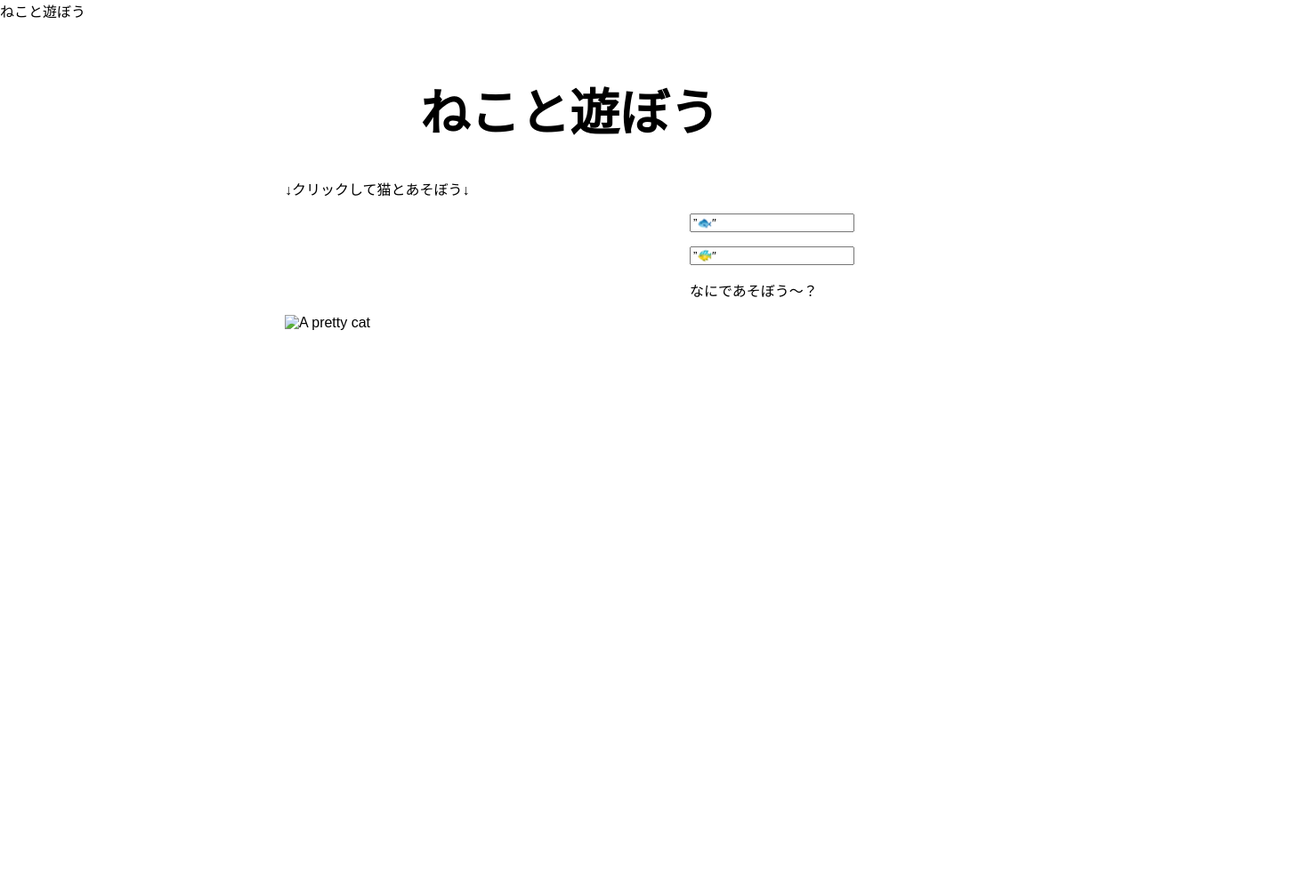
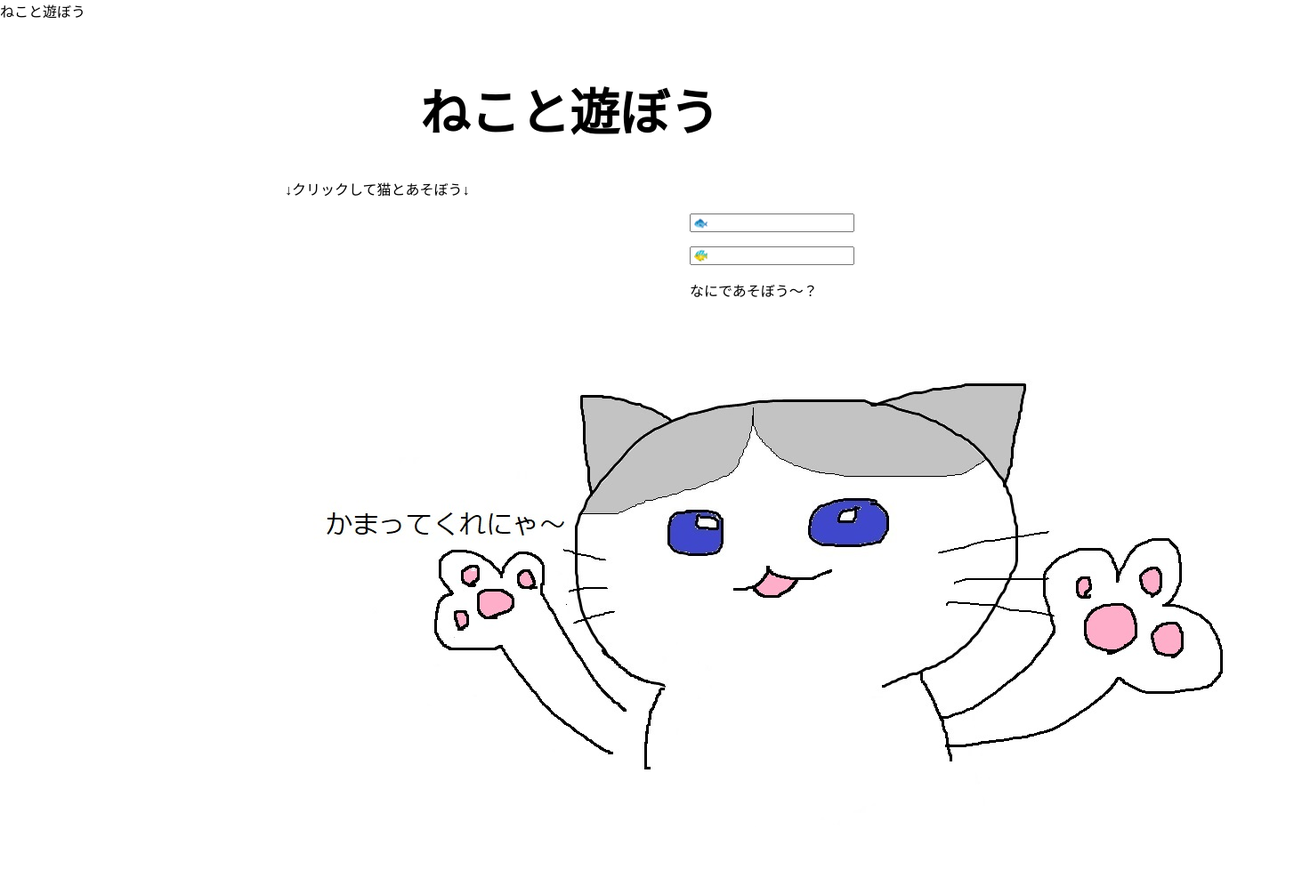
Before and after one commit to Matsuiiii/my-first-static-web-app, a website: page src/index.html in a window 1280 px wide. Shown: the whole page at 89% size, 1472 px wide, since content can reach past the window. Before the commit the page ends 800 px from the top, so only its background shows below. Drawn offline with Linux system fonts and the light colour scheme.

Commit message:
Update index.html

```diff
--- a/src/index.html
+++ b/src/index.html
@@ -15,13 +15,13 @@
      <p>↓クリックして猫とあそぼう↓</p>
     <p></p>
     <Marquee behavior ="alternate">
-     <input type=”button” onclick=”bluefish()” value=”🐟″>
+     <input type=”button” onclick=”bluefish()” value=🐟>
      <p></p>
-     <input type=”button” onclick=”redfish()” value=”🐠″>
+     <input type=”button” onclick=”redfish()” value=🐠>
       <p>なにであそぼう～？</p>
     </Marquee>
     <script src="script.js"></script>
-    <img src="Kamettecat.jpg" alt="A pretty cat">
+    <img src="Kamattecat.jpg" alt="A pretty cat">
   </main>
 
 </body>
```
